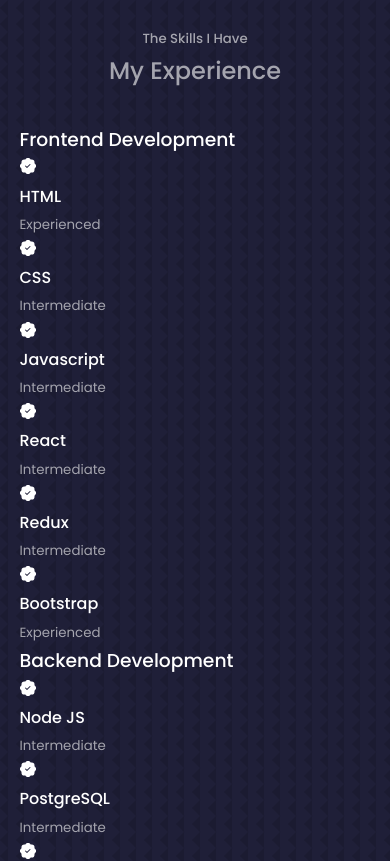
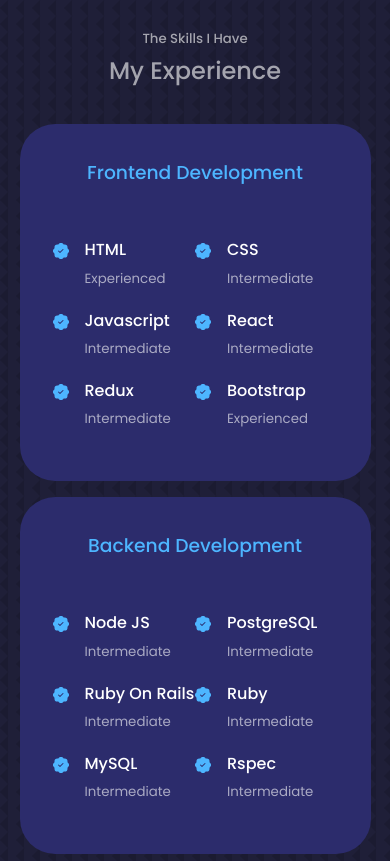
Before and after one commit to demix007/portfolio-website, a React (Create React App) app: page / in a window 390 px wide. Shown: the part 1520-2381 px from the top of the page. Built offline with nearby package versions, Linux system fonts and the light colour scheme.

Commit message:
Style experience section

```diff
--- a/src/components/experience/experience.css
+++ b/src/components/experience/experience.css
@@ -0,0 +1,71 @@
+.experience__container {
+    display: grid;
+    grid-template-columns: 1fr 1fr;
+    gap: 2.1rem;
+}
+
+.experience__container > div {
+    background: var(--color-bg-variant);
+    padding: 2.4rem 5rem;
+    border-radius: 2.2rem;
+    border: 1px solid transparent;
+    transition: var(--transition);
+}
+
+.experience__container > div:hover {
+    background: transparent;
+    border-color:  var(--color-primary-variant);
+    cursor: default;
+}
+
+.experience__container > div > h3 {
+    text-align: center;
+    color: var(--color-primary);
+    margin-bottom: 2rem;
+}
+
+.experience__content {
+    display: grid;
+    grid-template-columns: 1fr 1fr;
+    row-gap: 1rem;
+}
+
+.experience__details {
+    display: flex;
+    gap: 1rem;
+}
+
+.experience__details-icon {
+    margin-top: 7px;
+    color: var(--color-primary);
+}
+
+/* Media Queries (Medium Devices) */
+
+@media screen and (max-width: 1024px) {
+    .experience__container {
+        grid-template-columns: 1fr;
+    }
+
+    .experience__container > div {
+        width: 80%;
+        padding: 2rem;
+        margin: 0 auto;
+    }
+
+    .experience__content {
+        padding: 1rem;
+    }
+  }
+
+  /* Media Queries (Small Devices) */
+  @media screen and (max-width: 600px) {
+    .experience__container {
+        gap: 1rem;
+    }
+
+    .experience__container > div {
+        width: 100%;
+        padding: 2rem 1rem;
+    }
+  }
```
